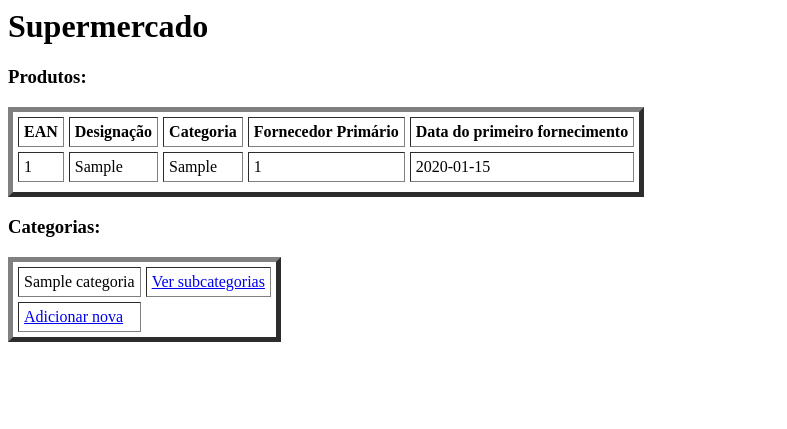
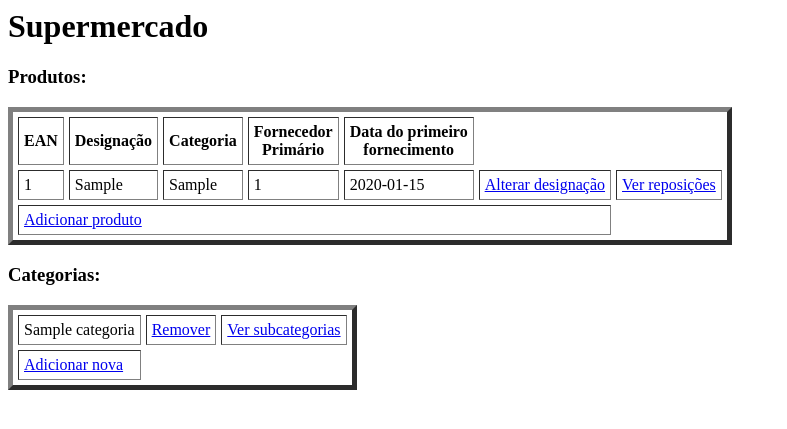
Before and after one commit to Marghrid/Databases, a PHP site: page /supermercado.php in a window 1280 px wide. Shown: the top 429 px of the page, without its empty margins (0-787 px from the left). Run offline with PHP 8.4, Linux system fonts and the light colour scheme; tables that the repository leaves empty hold one stand-in row (values such as "Sample post"); some libraries are stand-ins or nearby versions.

Commit message:
Added some "interface" for the web app. Not implementations, just links.

```diff
--- a/web/supermercado.php
+++ b/web/supermercado.php
@@ -26,8 +26,8 @@
         echo "<th>EAN</th>\n";
         echo "<th>Designação</th>\n";
         echo "<th>Categoria</th>\n";
-        echo "<th>Fornecedor Primário</th>\n";
-        echo "<th>Data do primeiro fornecimento</th>\n";
+        echo "<th>Fornecedor <br>Primário</th>\n";
+        echo "<th>Data do primeiro <br> fornecimento</th>\n";
         echo "</tr>\n";
         foreach($result as $row)
         {
@@ -37,12 +37,15 @@
             echo("<td>{$row['categoria']}</td>\n");
             echo("<td>{$row['forn_primario']}</td>\n");
             echo("<td>{$row['data']}</td>\n");
+            echo("<td><a href=\"not_implemented.php\">Alterar designação</a></td>\n");
+            echo("<td><a href=\"not_implemented.php\">Ver reposições</a></td>\n");
 
             echo("</tr>\n");
         }
         echo("<tr>\n");
-        //echo("<td><a href=\"nova_categoria.php\">Adicionar nova</a></td>\n");
-        //echo("</tr>\n");
+        echo("<td colspan=6><a href=\"not_implemented.php\">Adicionar produto</a></td>\n");
+        echo("</tr>\n");
+
         echo("</table>\n");
 
 
@@ -55,6 +58,7 @@
         {
             echo("<tr>\n");
             echo("<td>{$row['nome']}</td>\n");
+            echo("<td><a href=\"not_implemented.php\">Remover</a></td>\n");
             echo("<td><a href=\"ver_subcategorias.php?nome_categoria={$row['nome']}\">Ver subcategorias</a></td>\n");
             echo("</tr>\n");
         }
--- a/web/ver_subcategorias.php
+++ b/web/ver_subcategorias.php
@@ -11,19 +11,20 @@
         $user ="ist180832";
         $password = "LAZloh986";
         $dbname = $user;
-
         $db = new PDO("pgsql:host=$host;dbname=$dbname", $user, $password);
         $db->setAttribute(PDO::ATTR_ERRMODE, PDO::ERRMODE_EXCEPTION);
 
         $sql = "SELECT categoria FROM constituida WHERE super_categoria = '$supercategoria';";
         $result = $db->query($sql);
 
+        echo("<h1>!!!Incomplete!! Can only see DIRECT subcategorias. Must see all levels! </h1>");
         echo("<h3>Subcategorias de $supercategoria:</h3>");
         echo("<table border=\"5\" cellspacing=\"5\" cellpadding=\"5\">\n");
         foreach($result as $row)
         {
             echo("<tr>\n");
             echo("<td>{$row['categoria']}</td>\n");
+            echo("<td><a href=\"not_implemented.php\">Remover</a></td>\n");
             echo("</tr>\n");
         }
         echo("<tr>\n");
```
